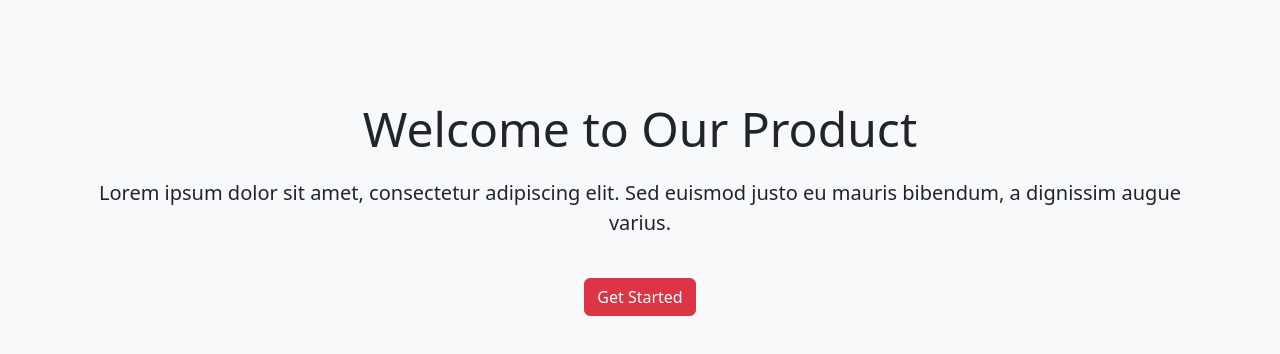
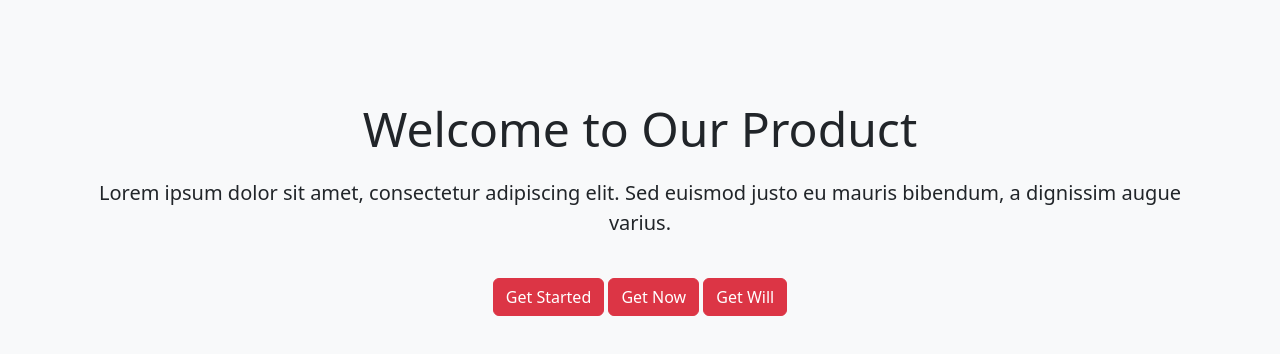
Before and after one commit to atul15x/TryGithub, a plain HTML site: page index.html in a window 1280 px wide. Drawn offline with nearby package versions, Linux system fonts and the light colour scheme.

Commit message:
Some_Chnages_Test

```diff
--- a/index.html
+++ b/index.html
@@ -41,6 +41,8 @@
           justo eu mauris bibendum, a dignissim augue varius.
         </p>
         <a href="#" class="btn btn-danger">Get Started</a>
+        <a href="#" class="btn btn-danger">Get Now</a>
+        <a href="#" class="btn btn-danger">Get Will</a>
       </div>
     </div>
 
```
